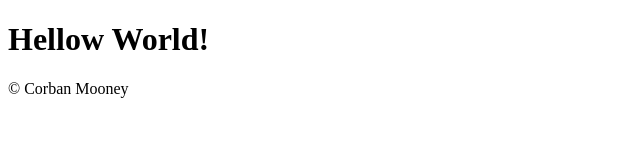
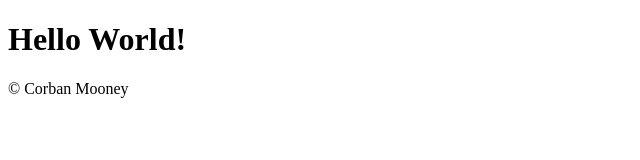
Before and after one commit to waimea-cjmooney/300dtd-web-revision, a plain HTML site: page website.html in a window 1280 px wide. Shown: the whole page, without its empty margins (0-640 px from the left). Drawn offline with Linux system fonts and the light colour scheme.

Commit message:
Spelling :(

```diff
--- a/website.html
+++ b/website.html
@@ -11,7 +11,7 @@
     </header>
 
     <main>
-        <h1>Hellow World!</h1>
+        <h1>Hello World!</h1>
     </main>
 
     <footer>
```
